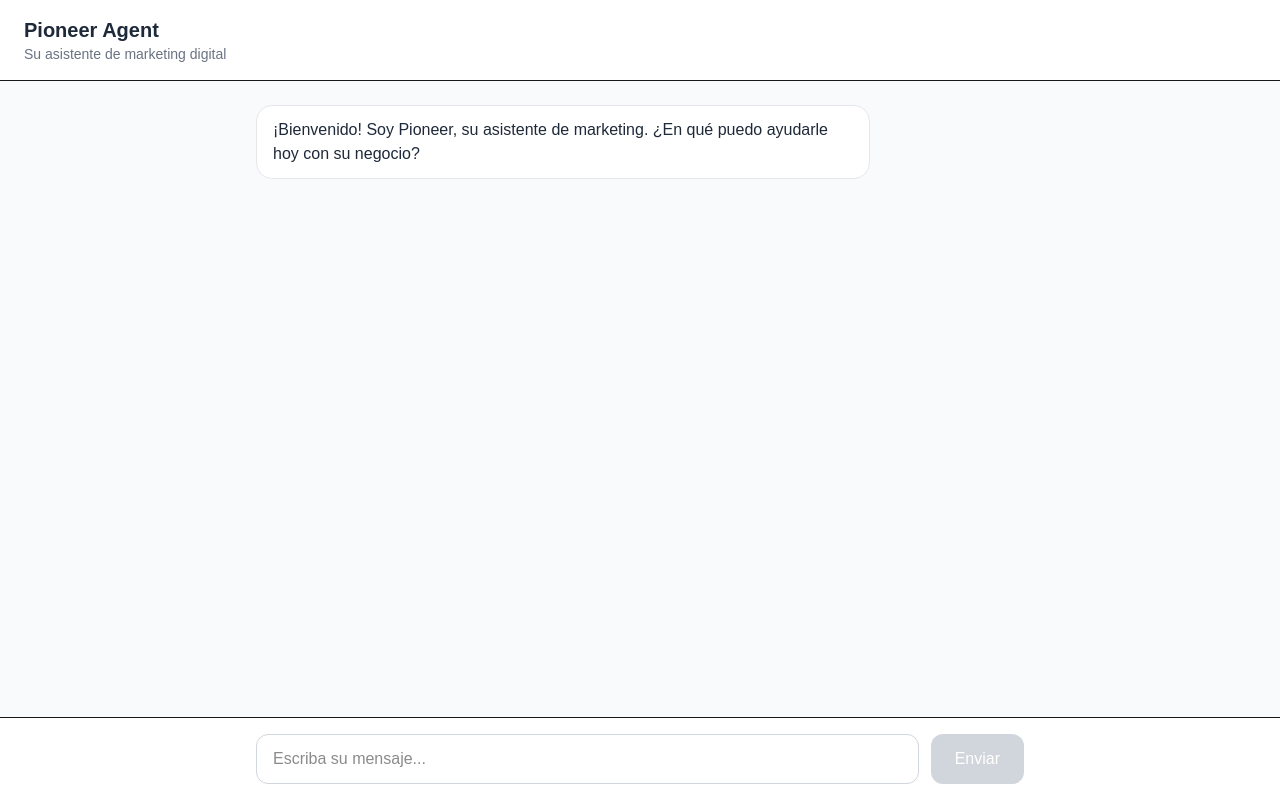
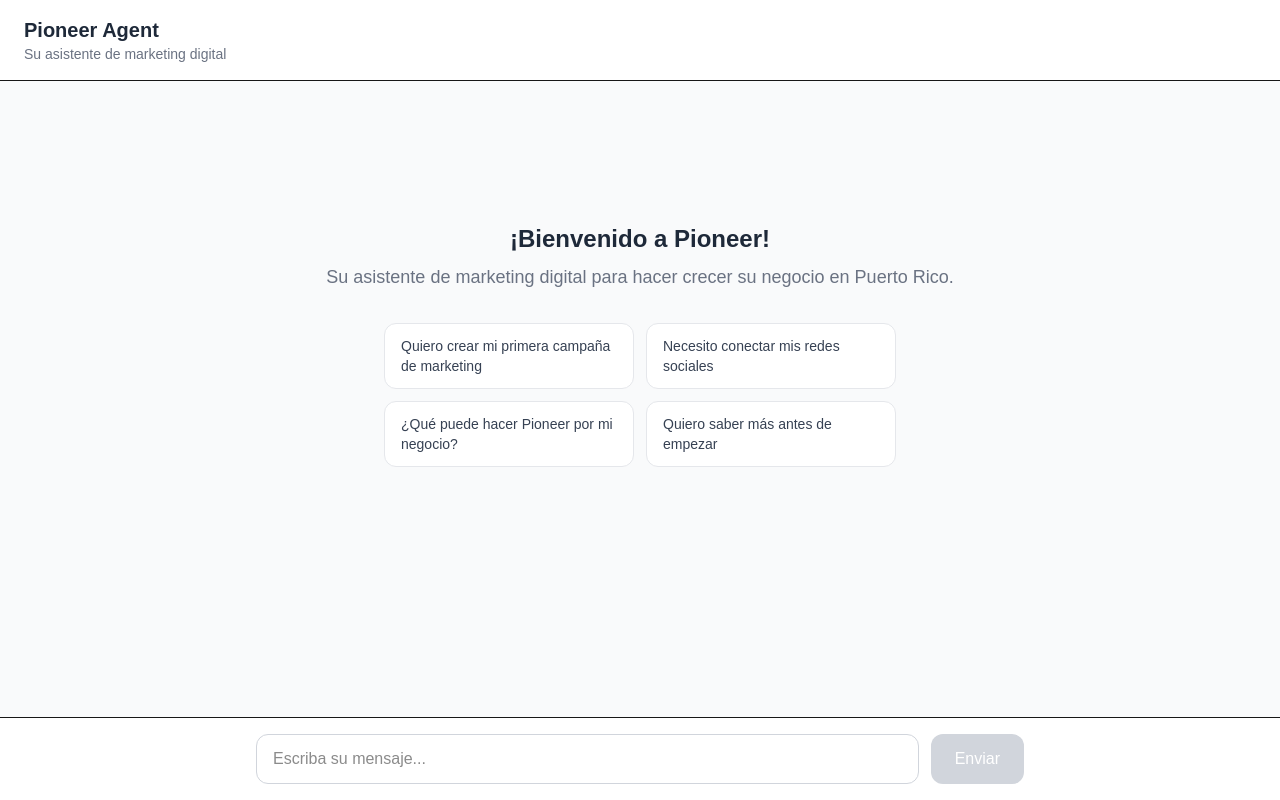
Before and after one commit to emb8767/pioneer, a Next.js app: page /chat in a window 1280 px wide. Built offline with nearby package versions, Linux system fonts and the light colour scheme.

Commit message:
feat: welcome screen with suggestions - different for new vs returning users

```diff
--- a/app/chat/page.tsx
+++ b/app/chat/page.tsx
@@ -240,6 +240,11 @@ export default function ChatPage() {
     buttons?: ButtonConfig[];
     actionContext?: ActionContext;
   }>>(new Map());
+  // Welcome screen data — null = new user, object = returning user
+  const [welcomeData, setWelcomeData] = useState<{
+    businessName: string | null;
+    plan: { name: string; postCount: number; postsPublished: number } | null;
+  } | null>(null);
 
   const messagesEndRef = useRef<HTMLDivElement>(null);
   const inputRef = useRef<HTMLTextAreaElement>(null);
@@ -324,6 +329,10 @@ export default function ChatPage() {
             // Session exists — keep it regardless of interview status
             if (data.hasBusinessInfo) {
               console.log(`[Pioneer] Sesión restaurada con negocio: ${data.businessName}`);
+              setWelcomeData({
+                businessName: data.businessName,
+                plan: data.plan || null,
+              });
             } else {
               console.log(`[Pioneer] Sesión restaurada (entrevista en progreso): ${data.sessionId}`);
             }
@@ -535,6 +544,15 @@ export default function ChatPage() {
   };
 
   // ════════════════════════════════════════
+  // WELCOME SCREEN SUGGESTIONS
+  // ════════════════════════════════════════
+  const showWelcomeScreen = messages.length === 0 && !isLoading;
+
+  const handleSuggestionClick = useCallback((text: string) => {
+    sendMessage({ text });
+  }, [sendMessage]);
+
+  // ════════════════════════════════════════
   // RENDER
   // ════════════════════════════════════════
   return (
@@ -545,19 +563,72 @@ export default function ChatPage() {
         <p className="text-sm text-gray-500">Su asistente de marketing digital</p>
       </header>
 
-      {/* Messages */}
+      {/* Messages area */}
       <div className="flex-1 overflow-y-auto px-4 py-6">
         <div className="max-w-3xl mx-auto space-y-4">
-          {/* Welcome message — visible until first assistant response with text arrives */}
-          {!messages.some(m => m.role === 'assistant' && m.parts.some(p => p.type === 'text' && (p as { type: 'text'; text: string }).text.trim().length > 0)) && (
-            <div className="flex justify-start">
-              <div className="max-w-[80%] rounded-2xl px-4 py-3 bg-white border border-gray-200 text-gray-800">
-                <MessageContent content="¡Bienvenido! Soy Pioneer, su asistente de marketing. ¿En qué puedo ayudarle hoy con su negocio?" />
-              </div>
+
+          {/* ══════ WELCOME SCREEN ══════ */}
+          {showWelcomeScreen && (
+            <div className="flex flex-col items-center justify-center min-h-[60vh] text-center">
+              {welcomeData?.businessName ? (
+                <>
+                  <h2 className="text-2xl font-bold text-gray-800 mb-2">
+                    ¡Bienvenido de vuelta!
+                  </h2>
+                  <p className="text-gray-500 mb-8 text-lg">
+                    {welcomeData.businessName} — ¿qué hacemos hoy?
+                  </p>
+                  <div className="grid grid-cols-1 sm:grid-cols-2 gap-3 w-full max-w-lg">
+                    <WelcomeSuggestion
+                      text="Crear un nuevo plan de marketing"
+                      onClick={handleSuggestionClick}
+                    />
+                    <WelcomeSuggestion
+                      text="Conectar más redes sociales"
+                      onClick={handleSuggestionClick}
+                    />
+                    <WelcomeSuggestion
+                      text="Revisar mis estrategias anteriores"
+                      onClick={handleSuggestionClick}
+                    />
+                    <WelcomeSuggestion
+                      text="Tengo una pregunta sobre marketing"
+                      onClick={handleSuggestionClick}
+                    />
+                  </div>
+                </>
+              ) : (
+                <>
+                  <h2 className="text-2xl font-bold text-gray-800 mb-2">
+                    ¡Bienvenido a Pioneer!
+                  </h2>
+                  <p className="text-gray-500 mb-8 text-lg">
+                    Su asistente de marketing digital para hacer crecer su negocio en Puerto Rico.
+                  </p>
+                  <div className="grid grid-cols-1 sm:grid-cols-2 gap-3 w-full max-w-lg">
+                    <WelcomeSuggestion
+                      text="Quiero crear mi primera campaña de marketing"
+                      onClick={handleSuggestionClick}
+                    />
+                    <WelcomeSuggestion
+                      text="Necesito conectar mis redes sociales"
+                      onClick={handleSuggestionClick}
+                    />
+                    <WelcomeSuggestion
+                      text="¿Qué puede hacer Pioneer por mi negocio?"
+                      onClick={handleSuggestionClick}
+                    />
+                    <WelcomeSuggestion
+                      text="Quiero saber más antes de empezar"
+                      onClick={handleSuggestionClick}
+                    />
+                  </div>
+                </>
+              )}
             </div>
           )}
 
-          {/* Chat messages from useChat */}
+          {/* ══════ CHAT MESSAGES ══════ */}
           {messages.map((message) => {
             const pioneerMsg = message as PioneerUIMessage;
             const text = getTextFromMessage(pioneerMsg);
@@ -687,6 +758,27 @@ export default function ChatPage() {
 }
 
 // ════════════════════════════════════════
+// WELCOME SUGGESTION BUTTON
+// ════════════════════════════════════════
+
+function WelcomeSuggestion({
+  text,
+  onClick,
+}: {
+  text: string;
+  onClick: (text: string) => void;
+}) {
+  return (
+    <button
+      onClick={() => onClick(text)}
+      className="px-4 py-3 rounded-xl border border-gray-200 bg-white text-gray-700 text-sm text-left hover:bg-gray-50 hover:border-gray-300 transition-all duration-200 cursor-pointer"
+    >
+      {text}
+    </button>
+  );
+}
+
+// ════════════════════════════════════════
 // HELPERS
 // ════════════════════════════════════════
 
```
